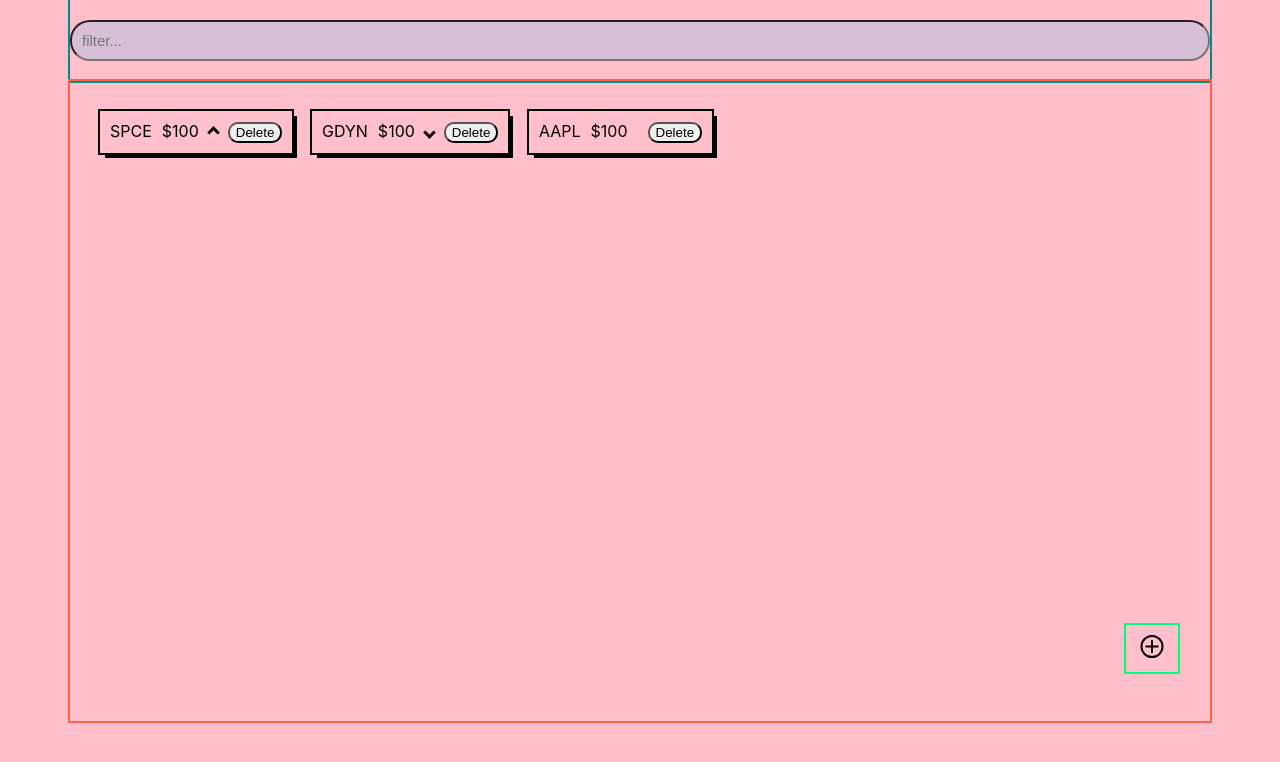
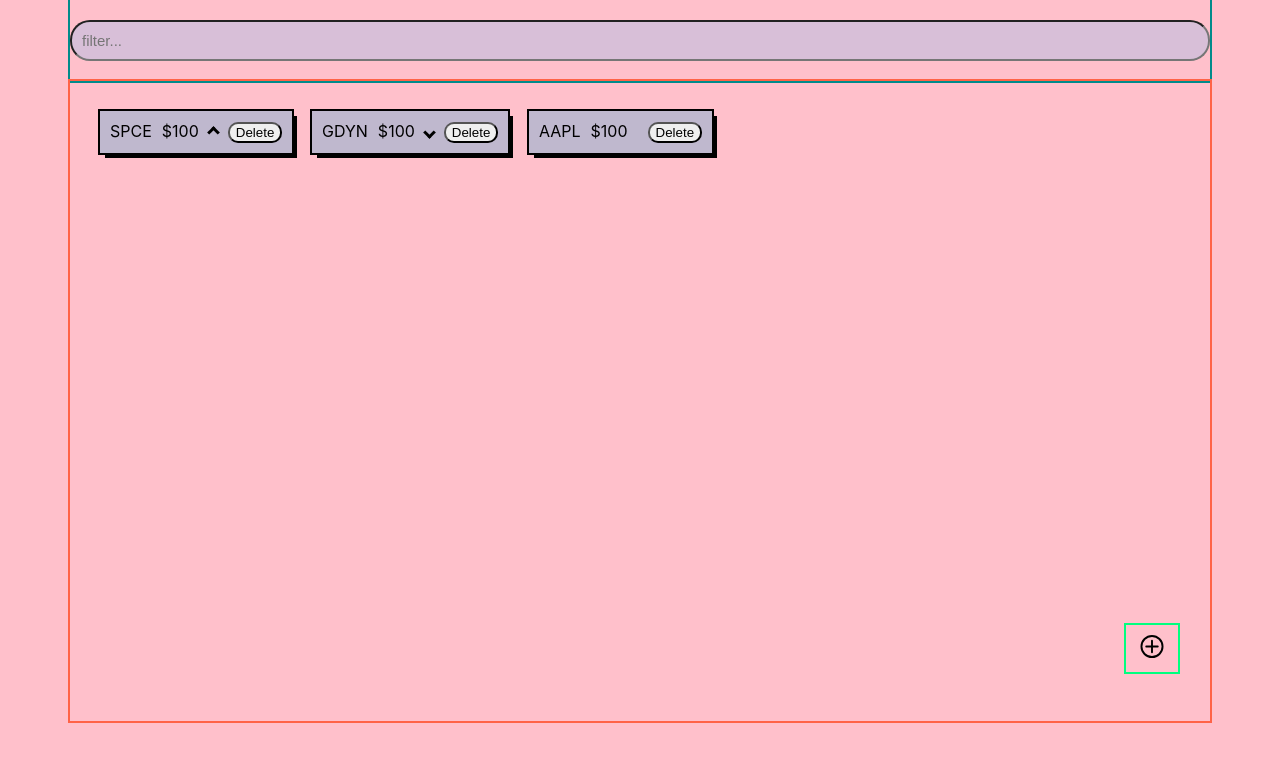
Before and after one commit to timothy-ryabikin/GridDynamicsTask, a React (Create React App) app in the folder task/: page / in a window 1280 px wide. Shown: the top 762 px of the page. Built offline with nearby package versions, Linux system fonts and the light colour scheme.

Commit message:
Fixed animations

```diff
--- a/task/src/Content.js
+++ b/task/src/Content.js
@@ -32,7 +32,7 @@
         <section className="content">
             <div className="content__about">
                 {tickers.map((name, id) => (
-                    <div key={id} className="content__item pointer" id={`${tickers[id].id}`} >
+                    <div key={id} className="content__item" id={`${tickers[id].id}`} >
                         <div>{tickers[id].name}</div>
                         <div>&#36;{tickers[id].price}</div>
                         <div><i className={`${tickers[id].trend}`}></i></div>
--- a/task/src/css/Content.css
+++ b/task/src/css/Content.css
@@ -1,14 +1,11 @@
 @keyframes scale-up-bl {
     0% {
-      -webkit-transform: scale(0.5);
               transform: scale(0.5);
-      -webkit-transform-origin: 0% 100%;
               transform-origin: 0% 100%;
     }
     100% {
-      -webkit-transform: scale(1);
+
               transform: scale(1);
-      -webkit-transform-origin: 0% 100%;
               transform-origin: 0% 100%;
     }
   }
@@ -24,13 +21,15 @@
     padding: 10px;
     margin: 10px;
     box-shadow: 5px 5px;
+    background-color: rgb(191, 184, 206);
     animation: scale-up-bl 0.4s cubic-bezier(0.390, 0.575, 0.565, 1.000) both;
 
 }
 
 .content__item:hover{
+    cursor: default;
     transition: all 0.25s;
-    transform: scale(1.1);
+    background-color:moccasin;
 }
 
 .delete-ticker-button button{
@@ -68,8 +67,8 @@
 
 .decrease{
     transform: rotate(45deg);
+
 }
-
 .nochange{
     display: none;
 }
```
